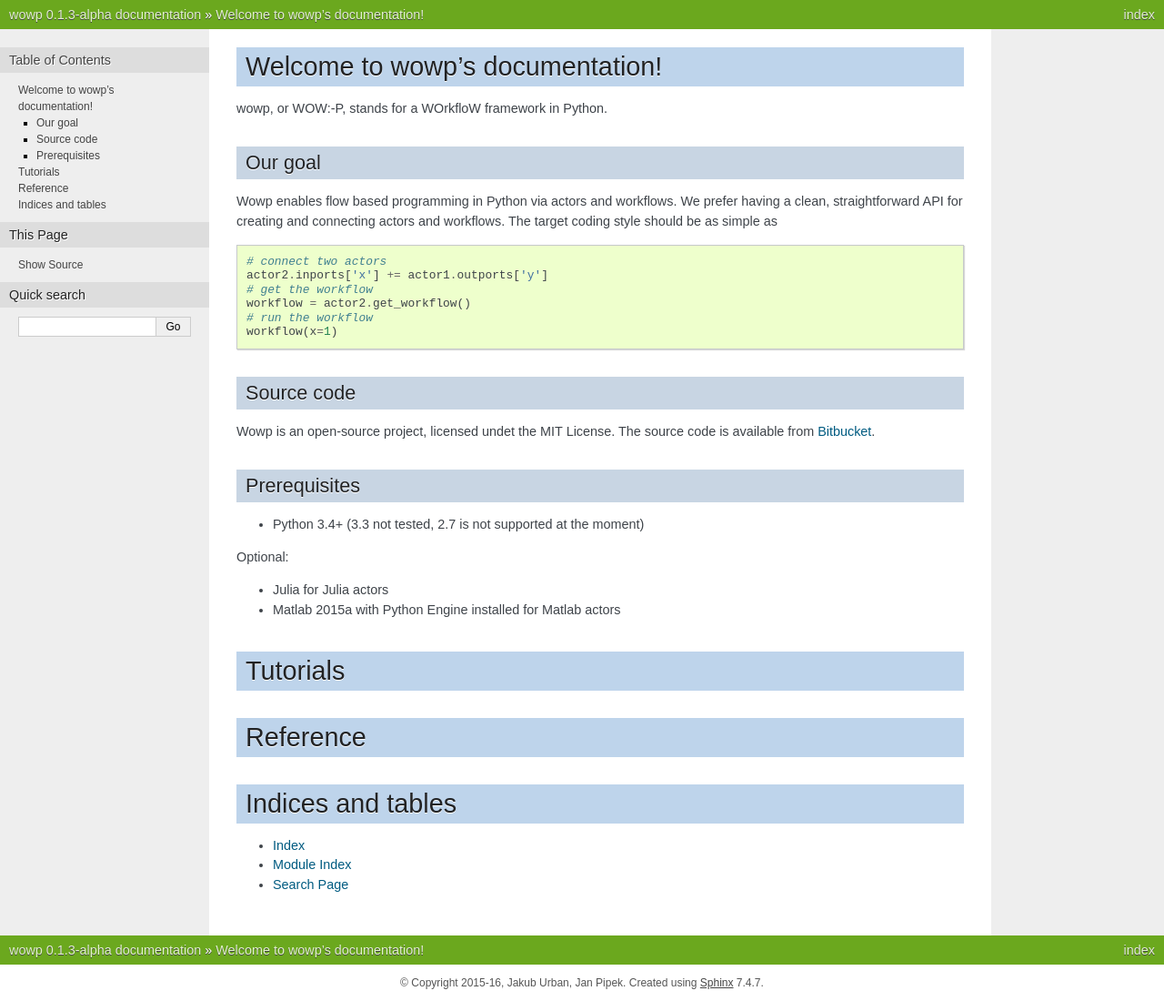
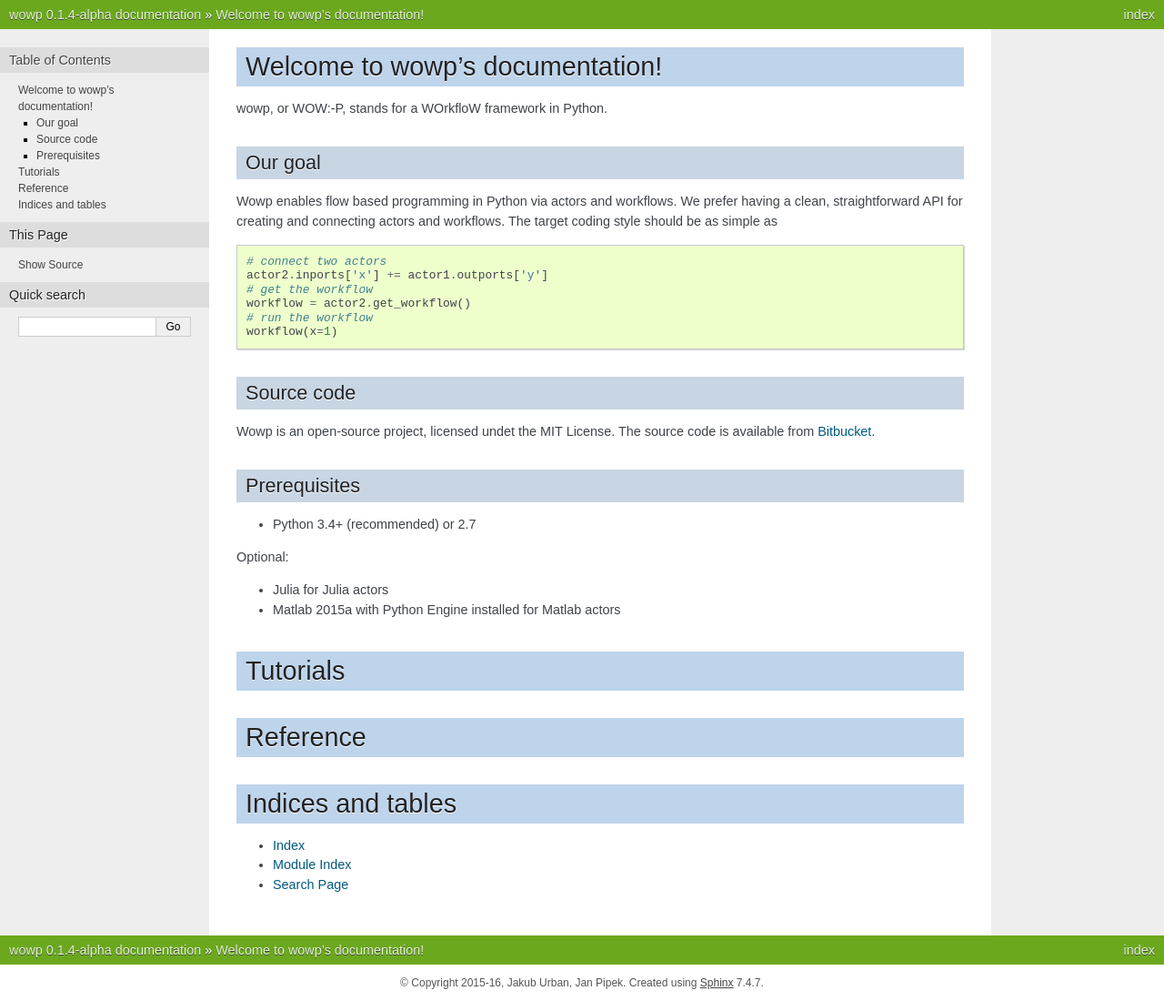
Before and after one commit to coobas/wowp, a Sphinx documentation site: the page built from doc/index.rst, in a window 1280 px wide. Shown: the whole page at 91% size. Built offline with Sphinx 7.4.7, drawn with Linux system fonts in a browser that asks for light colours; pages that are not in the unit, such as notebooks, are missing from menus.

Commit message:
2.7 compatibility in docs, inc version to 0.1.4
--HG--
branch : unstable

```diff
--- a/doc/index.rst
+++ b/doc/index.rst
@@ -32,7 +32,7 @@ The source code is available from  `Bitbucket <http://bitbucket.org/urbanj/wowp>
 Prerequisites
 -------------
 
-* Python 3.4+ (3.3 not tested, 2.7 is not supported at the moment)
+* Python 3.4+ (recommended) or 2.7
 
 Optional:
 
--- a/wowp/__about__.py
+++ b/wowp/__about__.py
@@ -1,4 +1,4 @@
 '''WOWP -- A WOrkfloW Framework in Python
 '''
-__version__ = '0.1.3'
+__version__ = '0.1.4'
 __release__ = __version__ + '-alpha'
```
